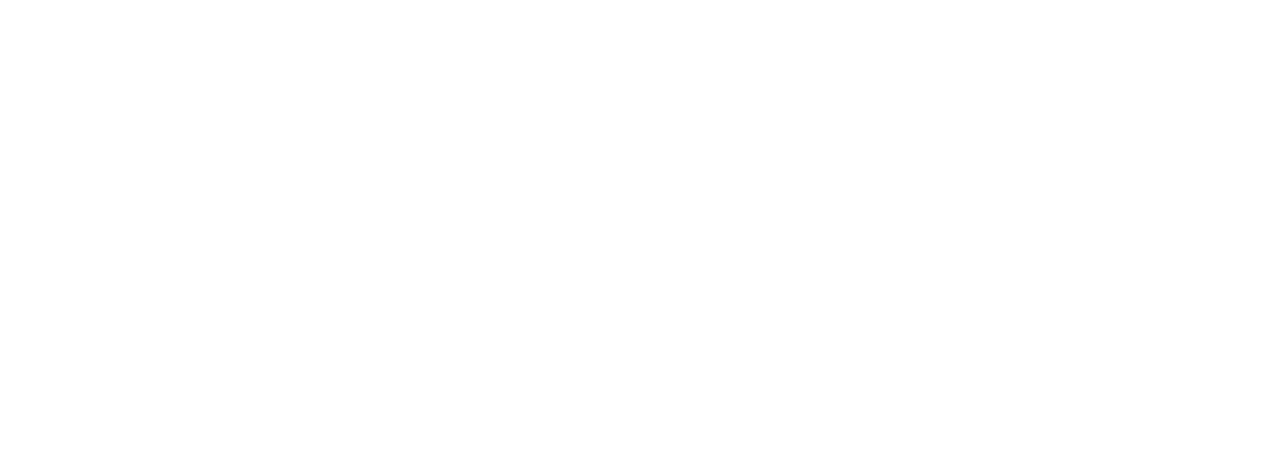
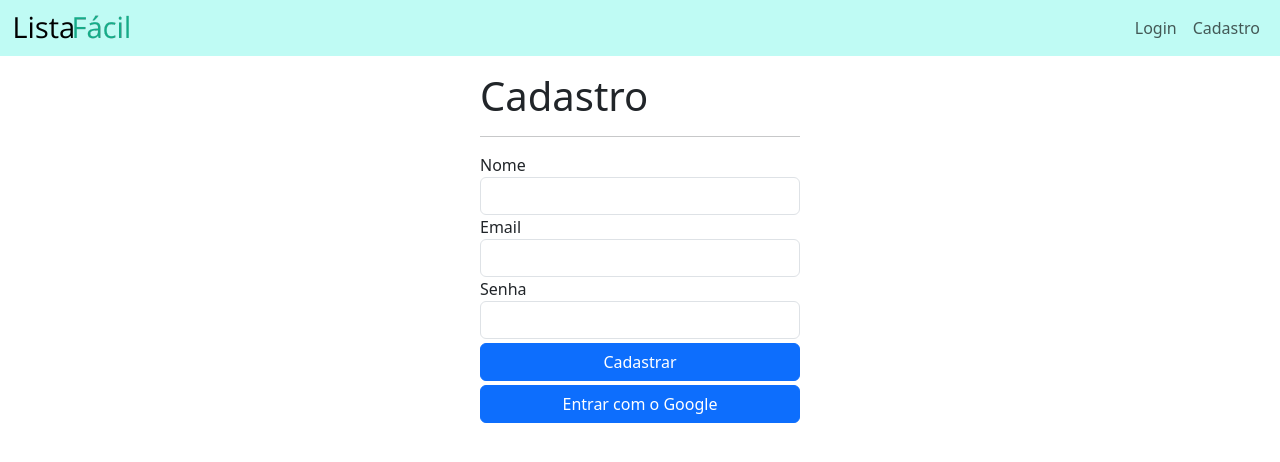
Before and after one commit to LuanderV/lista-facil-app, a React (Vite) app: page /cadastro in a window 1280 px wide. Shown: the top 462 px of the page. Built offline with nearby package versions, Linux system fonts and the light colour scheme; no server answers.

Commit message:
Login e Cadastro add
Login e cadastro adicionado, botão de sair e mais alguns detalhes pequenos.

```diff
--- a/src/App.jsx
+++ b/src/App.jsx
@@ -1,9 +1,47 @@
+import { useEffect, useState } from "react";
+import { BrowserRouter, Route, Routes } from "react-router-dom";
+import { Toaster } from "react-hot-toast";
+import Menu from "./components/Menu";
+import NotFound from "./pages/NotFound";
+import Login from "./pages/Login";
+import Cadastro from "./pages/Cadastro";
+import Lista from "./pages/Lista";
+import { onAuthStateChanged } from "firebase/auth";
+import { auth } from "./firebase/config";
+import { UsuarioContext } from "./contexts/UsuarioContext";
+import Loader from "./components/Loader";
+
 
 
 function App() {
+  const [ usuarioLogado, setUsuarioLogado ] = useState(null);
+  const [loading, setLoading ] = useState(true);
+
+  useEffect(() => {
+    onAuthStateChanged(auth, (user) => {
+      setUsuarioLogado(user);
+      setLoading(false);
+    });
+  }, []);
+
+  if(loading) {
+    return <Loader />
+  }
+
   return (
     <>
-
+      <UsuarioContext.Provider value={usuarioLogado}>
+        <BrowserRouter>
+          <Menu />
+            <Routes>
+              <Route path="/" element={<Login />} />
+              <Route path="/lista" element={<Lista />} />
+              <Route path="/cadastro" element={<Cadastro />} />
+              <Route path="*" element={<NotFound />} />
+            </Routes>
+        </BrowserRouter>
+        <Toaster position="bottom-right" />
+      </UsuarioContext.Provider>
     </>
   );
 }
--- /dev/null
+++ b/src/components/Menu.jsx
@@ -0,0 +1,41 @@
+import { Container, Nav, Navbar, Button } from "react-bootstrap";
+import { Link, useNavigate } from "react-router-dom";
+import Logo from "../assets/img/Logo.png";
+import { logout } from "../firebase/auth";
+import { useContext } from "react";
+import { UsuarioContext } from "../contexts/UsuarioContext";
+
+function Menu() {
+    const usuario = useContext(UsuarioContext);
+    const navigate = useNavigate();
+
+    function handleLogout() {
+        logout().then(() => {
+            toast.success("Você foi deslogado!")
+            navigate("/login");
+        });
+    }
+
+    return (
+        <>
+            <header>
+                <Navbar className="navbar" expand="lg">
+                    <Container fluid>
+                        <Link to="/"><img src={Logo}/></Link>
+                        <Navbar.Toggle />
+                        <Navbar.Collapse>
+                            <Nav className="ms-auto">
+                                { usuario && <Link className="nav-link" to="/lista">Lista</Link> }
+                                { !usuario && <Link className="nav-link" to="/">Login</Link> }
+                                { !usuario &&<Link className="nav-link" to="/cadastro">Cadastro</Link> }
+                                { usuario && <Button variant="outline-light" onClick={handleLogout}>Sair</Button> }
+                            </Nav>
+                        </Navbar.Collapse>
+                    </Container>
+                </Navbar>
+            </header>
+        </>
+    );
+}
+
+export default Menu;
--- /dev/null
+++ b/src/contexts/UsuarioContext.jsx
@@ -0,0 +1,3 @@
+import { createContext } from "react";
+
+export const UsuarioContext = createContext();
--- a/src/firebase/auth.js
+++ b/src/firebase/auth.js
@@ -0,0 +1,20 @@
+import { createUserWithEmailAndPassword, GoogleAuthProvider, signInWithEmailAndPassword, signInWithPopup, signOut, updateProfile } from "firebase/auth";
+import { auth } from "./config";
+
+export async function cadastrarUsuario(nome, email, senha) {
+    const{ user } = await createUserWithEmailAndPassword(auth, email, senha);
+    await updateProfile(user, {displayName: nome} );
+}
+
+export async function entrarGoogle() {
+    const provider = new GoogleAuthProvider();
+    await signInWithPopup(auth, provider);
+}
+
+export async function loginUsuario(email, senha) {
+    await signInWithEmailAndPassword(auth, email, senha);
+}
+
+export async function logout() {
+    await signOut(auth);
+}
--- a/src/firebase/config.js
+++ b/src/firebase/config.js
@@ -11,9 +11,6 @@
   appId: "1:263407488278:web:b6be50d6799a525331d437"
 };
 
-// app => objeto com todas as configurações do firebase
 export const app = initializeApp(firebaseConfig);
-// auth => objeto com as configurações de authentication
 export const auth = getAuth(app);
-// db => objeto com as configurações do firestore
 export const db = getFirestore(app);
--- a/src/index.css
+++ b/src/index.css
@@ -1 +1,10 @@
 @import "bootstrap/dist/css/bootstrap.min.css";
+
+.navbar {
+    background-color:#BFFBF4;
+}
+
+.form-section {
+    width: 320px;
+    margin: 16px auto;
+}
--- /dev/null
+++ b/src/pages/Cadastro.jsx
@@ -0,0 +1,80 @@
+import { Button } from "react-bootstrap";
+import { useForm } from "react-hook-form";
+import { cadastrarUsuario, entrarGoogle } from "../firebase/auth";
+import { toast } from "react-hot-toast";
+import { useNavigate } from "react-router-dom";
+
+function Cadastro() {
+  const { register, handleSubmit, formState: { errors } } = useForm();
+
+  const navigate = useNavigate();
+
+  function cadastrar(data) {
+    cadastrarUsuario(data.nome, data.email, data.senha).then(() => {
+      toast.success(`Bem-vindo(a), ${data.nome}`);
+      navigate("/lista");
+    }).catch((error) => {
+      toast.error("Um erro aconteceu: " + error.code);
+    });
+  }
+
+  function handleEntrarGoogle() {
+    entrarGoogle()
+        .then(() => {
+        toast.success("Bem-vindo(a)");
+        navigate("/lista");
+      })
+      .catch((error) => {
+        toast.error("Ocorreu um erro ao fazer login com o Google.");
+        console.error("Erro ao fazer login com o Google:", error);
+      });
+  }
+
+
+  return (
+    <main>
+      <form className="form-section" onSubmit={handleSubmit(cadastrar)}>
+        <h1>Cadastro</h1>
+        <hr />
+        <div>
+          <label htmlFor="nome">Nome</label>
+          <input
+            type="text"
+            id="nome"
+            className="form-control"
+            {...register("nome", {required: true, maxLength: 150})}
+            />
+            {errors.nome && <small className="invalid">O nome é inválido!</small>}
+        </div>
+        <div>
+          <label htmlFor="email">Email</label>
+          <input
+            type="email"
+            id="email"
+            className="form-control"
+            {...register("email", { required: true })}
+            />
+            {errors.email && <small className="invalid">O email é inválido!</small>}
+        </div>
+        <div>
+          <label htmlFor="senha">Senha</label>
+          <input
+            type="password"
+            id="senha"
+            className="form-control"
+            {...register("senha", {required: true, minLength: 6})}
+            />
+            {errors.senha && <small className="invalid">A senha é inválida!</small>}
+        </div>
+        <Button className="mt-1 w-100" type="submit">
+          Cadastrar
+        </Button>
+        <Button onClick={handleEntrarGoogle} className="mt-1 w-100" type="button">
+          Entrar com o Google
+        </Button>
+      </form>
+    </main>
+  );
+}
+
+export default Cadastro;
--- /dev/null
+++ b/src/pages/Lista.jsx
@@ -0,0 +1,11 @@
+
+
+function Lista() {
+  return (
+    <>
+      <h1>Lista</h1>
+    </>
+  );
+};
+
+export default Lista;
--- /dev/null
+++ b/src/pages/Login.jsx
@@ -0,0 +1,63 @@
+import { Button } from "react-bootstrap";
+import { useForm } from "react-hook-form";
+import { useNavigate } from "react-router-dom";
+import { entrarGoogle, loginUsuario } from "../firebase/auth";
+import toast from "react-hot-toast";
+
+function Login() {
+  const {register, handleSubmit, formState: { errors } } = useForm();
+
+  const navigate = useNavigate();
+
+  function entrar(data) {
+    loginUsuario(data.email, data.senha).then(() => {
+      toast.success("Bem-vindo(a)!");
+      navigate("/lista");
+    })
+    .catch(() => {
+      toast.error("Email ou Senha incorretos!");
+    });
+  }
+
+  function handleEntrarGoogle() {
+    entrarGoogle().then(() => {
+      toast.success("Bem vindo(a)!");
+      navigate("/lista");
+    })
+    .catch((error) => {
+      toast.error("Ocorreu um erro ao fazer login com o Google.");
+      console.error("Erro ao fazer login com o Google:", error);
+    });
+  }
+
+  return (
+    <>
+      <main>
+        <form className="form-section" onSubmit={handleSubmit(entrar)}>
+            <h1>Login</h1>
+            <hr />
+            <div>
+                <label htmlFor="email">Email</label>
+                <input type="email" id="email" className="form-control" {...register("email", { required: "O email é obrigatório" })}
+            />
+            {errors.email && (
+            <small className="invalid">{errors.email.message}</small>
+          )}
+            </div>
+            <div>
+                <label htmlFor="senha">Senha</label>
+                <input type="password" id="senha" className="form-control" {...register("senha", {required: "A senha é obrigatória", minLength: { value: 6, message: "Mínimo de 6 caracteres." },
+            })}/>
+            {errors.senha && (
+            <small className="invalid">{errors.senha.message}</small>
+          )}
+            </div>
+            <Button className="mt-1 w-100" type="submit">Entrar</Button>
+            <Button onClick={handleEntrarGoogle} className="mt-1 w-100" type="button">Entrar com o Google</Button>
+        </form>
+      </main>
+    </>
+  );
+};
+
+export default Login;
--- /dev/null
+++ b/src/pages/NotFound.jsx
@@ -0,0 +1,20 @@
+import { Card, Button } from 'react-bootstrap';
+
+const NotFound = () => {
+  return (
+    <div className="container mt-4">
+      <Card className="text-center">
+        <Card.Header>404</Card.Header>
+        <Card.Body>
+          <Card.Title>Page Not Found</Card.Title>
+          <Card.Text>
+            A Página que você está tentando acessar, não existe.
+          </Card.Text>
+          <Button variant="primary" href="/">Voltar para o início.</Button>
+        </Card.Body>
+      </Card>
+    </div>
+  );
+};
+
+export default NotFound;
```
Also changed, not shown: src/components/Navbar.jsx (deleted).
